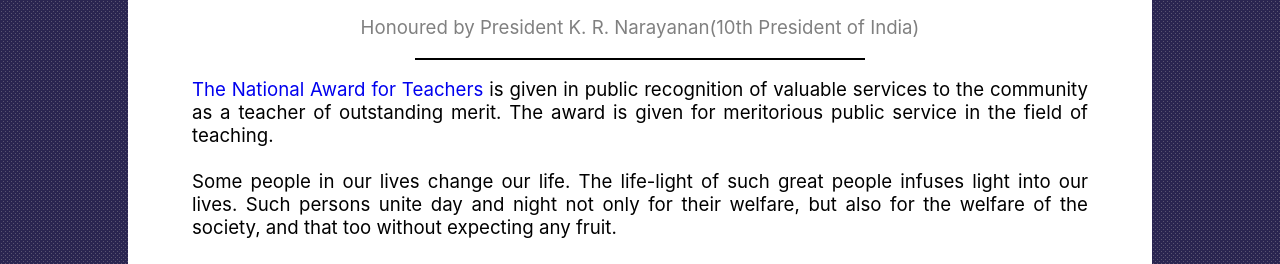
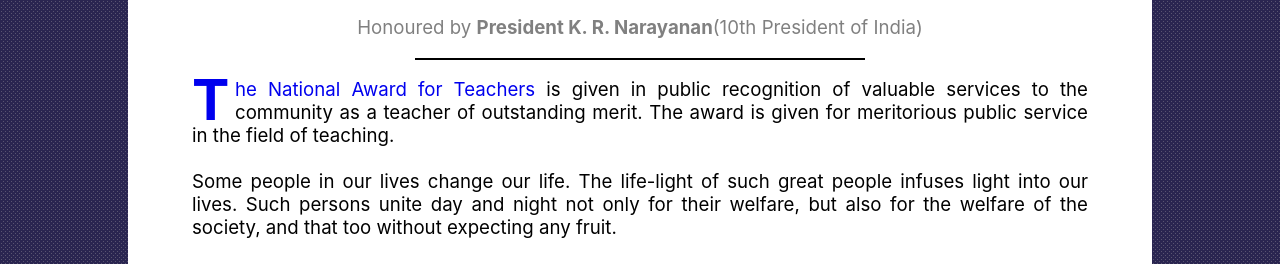
Before and after one commit to NisooJadhav/namdev-sutar, a plain HTML site: page index.html in a window 1280 px wide. Shown: the part 520-784 px from the top of the page. Drawn offline with Linux system fonts and the light colour scheme.

Commit message:
Update index.html

```diff
--- a/index.html
+++ b/index.html
@@ -5,7 +5,8 @@
   <meta charset="utf-8">
   <meta name="viewport" content="width=device-width, initial-scale=1.0">
   <link rel="stylesheet" href="style.css">
-  <title>"Namdev Sutar"-a limitless generousity</title>
+  <link rel="icon" type="image/png" href="https://i.ibb.co/Gp7d5gq/favicon.jpg" />
+  <title>"Namdev Sutar" - a limitless generousity</title>
 </head>
 
 <body>
@@ -18,13 +19,11 @@
     <div id="img-div">
       <img src="https://raw.githubusercontent.com/NisooJadhav/namdev-sutar/main/1.png" id="image" />
     </div>
-
-    <p id="img-caption">Honoured by President K. R. Narayanan(10th President of India)</p>
-
+    <p id="img-caption">Honoured by <b>President K. R. Narayanan</b>(10th President of India)</p>
     <hr>
     <div id="tribute-info">
       <p align="justify">
-        <a href="https://en.wikipedia.org/wiki/National_Award_for_Teachers_(India)" target="_blank" id="tribute-link">The National Award for Teachers</a>
+        <a href="https://en.wikipedia.org/wiki/National_Award_for_Teachers_(India)" target="_blank" id="tribute-link"><span class="first-letter">T</span>he National Award for Teachers</a>
         is given in public recognition of valuable services to the community as a teacher of outstanding merit. The award is given for meritorious public service in the field of teaching.<br><br>
 
         Some people in our lives change our life. The life-light of such great people infuses light into our lives. Such persons unite day and night not only for their welfare, but also for the welfare of the society, and that too without expecting any fruit.<br><br>
@@ -48,12 +47,10 @@
         This boy living in Jalgaon did not even have money to go to Parbhani, that boy asked his father for money but his father could not give that much money due to his bad financial condition.<br><br>
 
         But seeing the good stubbornness of the boy, one of his father's friends, Mr. Rambhau Shimpi, gave him 9 rupees for his bus fare, in which he reached Parbhani. But he had to walk several miles to a small village, because at that time the transportation facilities were negligible.<br><br>
-
         <hr>
       <p align="center">
         <i><u>Service as a Teacher</u></i><br><br>
       </p>
-
       He reached that small village while walking through a forest covered with rainy weather, an iron chest on his head, and muddy soil, but the villagers did not give shelter to him, as for them he was unknown.<br><br>
 
       But the village sarpanch was good, he gave a small place to spend the night.
@@ -106,9 +103,7 @@
       <br>
       <p align="center" id="footer">A tribute page dedicated to Shri Namdev Amrutrao Sutar.</p>
     </footer>
-
     </a>
-
   </div>
   <br>
 </body>
```
